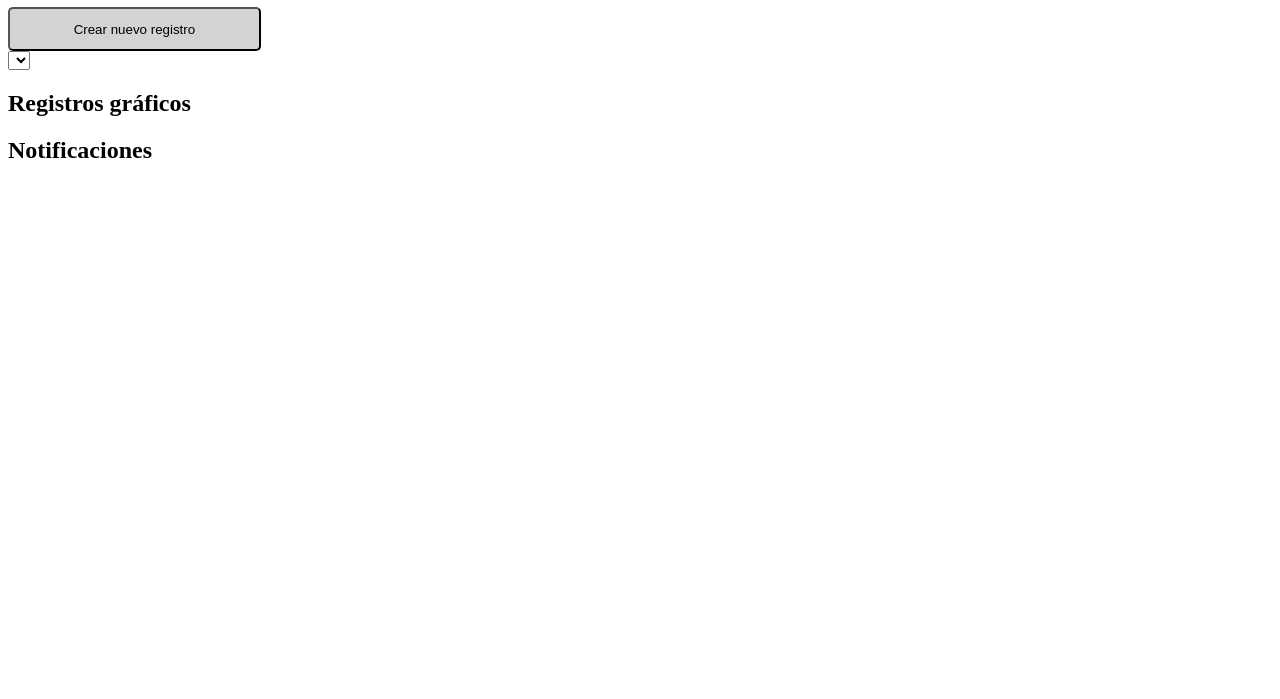
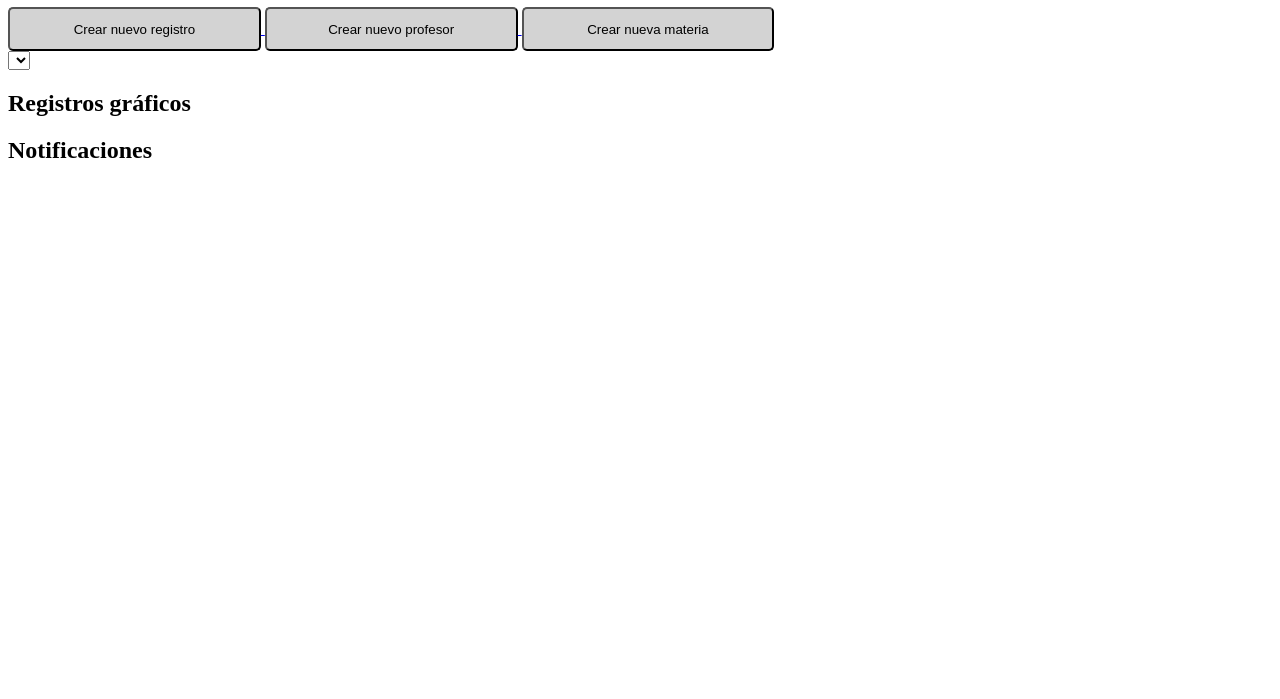
Before and after one commit to chuckNorris506/Proyecto_ADS_2, a website: page views/dashboard.html in a window 1280 px wide. Shown: the part 101-800 px from the top of the page. Drawn offline with Linux system fonts and the light colour scheme; files that its build step writes are made by us from their sources; no server answers; sample sign-in values are in the browser's storage; files whose address does not match are found by name.

Commit message:
Se agregan redirecciones a crear profesor y materia desde el dashboard

```diff
--- a/views/dashboard.html
+++ b/views/dashboard.html
@@ -18,6 +18,12 @@
     <nav>
         <a href="./course.html">
             <button>Crear nuevo registro</button>
+        </a>
+        <a href="./professor.html">
+            <button>Crear nuevo profesor</button>
+        </a>
+        <a href="./subject.html">
+            <button>Crear nueva materia</button>
         </a>
     </nav>
 
```
